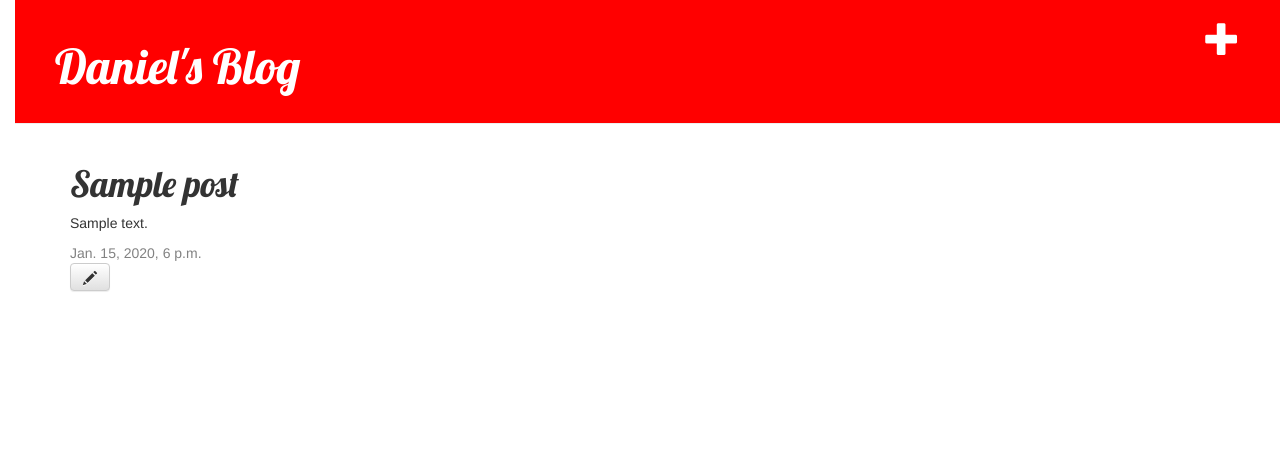
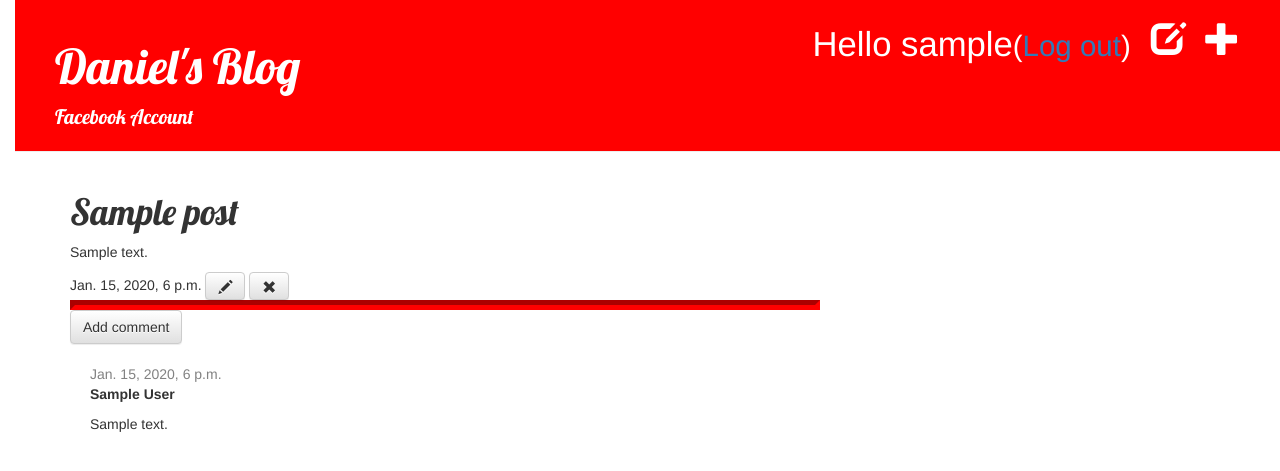
Before and after one commit to djmp09/my-first-blog, a Django app: page /post/1/ in a window 1280 px wide. Shown: the top 471 px of the page. Run offline with Django 3.2, Linux system fonts and the light colour scheme; a user stored in the database is signed in; tables that the repository leaves empty hold one stand-in row (values such as "Sample post"); some libraries are stand-ins or nearby versions.

Commit message:
Added different features

```diff
--- a/blog/admin.py
+++ b/blog/admin.py
@@ -1,4 +1,5 @@
 from django.contrib import admin
-from .models import Post
+from .models import Post, Comment
 
 admin.site.register(Post)
+admin.site.register(Comment)
--- a/blog/models.py
+++ b/blog/models.py
@@ -15,3 +15,20 @@ class Post(models.Model):
 
 	def __str__(self):
 		return self.title
+
+class Comment(models.Model):
+    post = models.ForeignKey('blog.Post', related_name='comments')
+    author = models.CharField(max_length=200)
+    text = models.TextField()
+    created_date = models.DateTimeField(default=timezone.now)
+    approved_comment = models.BooleanField(default=False)
+
+    def approve(self):
+        self.approved_comment = True
+        self.save()
+
+    def approved_comments(self):
+    	return self.comments.filter(approved_comment=True)
+
+    def __str__(self):
+        return self.text
--- a/blog/static/css/blog.css
+++ b/blog/static/css/blog.css
@@ -63,3 +63,6 @@ h1, h2, h3, h4 {
 .post h1 a, .post h1 a:visited {
     color: #000000;
 }
+.comment {
+    margin: 20px 0px 20px 20px;
+}
--- a/blog/templates/blog/base.html
+++ b/blog/templates/blog/base.html
@@ -11,8 +11,13 @@
         <div class="page-header">
         {% if user.is_authenticated %}
             <a href="{% url 'post_new' %}" class="top-menu"><span class="glyphicon glyphicon-plus"></span></a>
+            <a href="{% url 'post_draft_list' %}" class="top-menu"><span class="glyphicon glyphicon-edit"></span></a>
+            <p class="top-menu">Hello {{ user.username }}<small>(<a href="{% url 'django.contrib.auth.views.logout' %}">Log out</a>)</small></p>
+        {% else %}
+            <a href="{% url 'django.contrib.auth.views.login' %}" class="top-menu"><span class="glyphicon glyphicon-lock"></span></a>
         {% endif %}
         <h1><a href="/">Daniel's Blog</a></h1>
+        <a class = "fb" href="https://www.facebook.com/danieljames.punzalan">Facebook Account</a>
     </div>
     <div class="content container">
         <div class="row">
--- a/blog/templates/blog/post_detail.html
+++ b/blog/templates/blog/post_detail.html
@@ -5,12 +5,34 @@
         <h1>{{ post.title }}</h1>
         <p>{{ post.text|linebreaks }}</p>
         {% if post.published_date %}
-            <div class="date">
-                {{ post.published_date }}
-            </div>
+            {{ post.published_date }}
+        {% else %}
+            <a class="btn btn-default" href="{% url 'blog.views.post_publish' pk=post.pk %}">Publish</a>
         {% endif %}
         {% if user.is_authenticated %}
         	<a class="btn btn-default" href="{% url 'post_edit' pk=post.pk %}"><span class="glyphicon glyphicon-pencil"></span></a>
+            <a class="btn btn-default" href="{% url 'post_remove' pk=post.pk %}"><span class="glyphicon glyphicon-remove"></span></a>
         {% endif %}
     </div>
+
+<hr>
+<a class="btn btn-default" href="{% url 'add_comment_to_post' pk=post.pk %}">Add comment</a>
+{% for comment in post.comments.all %}
+    {% if user.is_authenticated or comment.approved_comment %}
+    <div class="comment">
+        <div class="date">
+            {{ comment.created_date }}
+            {% if not comment.approved_comment %}
+                <a class="btn btn-default" href="{% url 'comment_remove' pk=comment.pk %}"><span class="glyphicon glyphicon-remove"></span></a>
+                <a class="btn btn-default" href="{% url 'comment_approve' pk=comment.pk %}"><span class="glyphicon glyphicon-ok"></span></a>
+            {% endif %}
+        </div>
+        <strong>{{ comment.author }}</strong>
+        <p>{{ comment.text|linebreaks }}</p>
+    </div>
+    {% endif %}
+{% empty %}
+    <p>No comments here yet :(</p>
+{% endfor %}
+
 {% endblock %}
--- a/blog/templates/blog/post_list.html
+++ b/blog/templates/blog/post_list.html
@@ -1,10 +1,12 @@
 {% extends 'blog/base.html' %}
+
 {% block content %}
     {% for post in posts %}
         <div class = "post">
             <h1><a href="{% url 'post_detail' pk=post.pk %}">{{ post.title }}</a></h1>
             <p>{{ post.text|linebreaks }}</p>
             <div class="date"><p>published: {{ post.published_date }}</p></div>
+            <a href="{% url 'blog.views.post_detail' pk=post.pk %}">Comments: {{ post.approved_comments.count }}</a>
             <hr>
         </div>
     {% endfor %}
--- a/blog/urls.py
+++ b/blog/urls.py
@@ -6,4 +6,11 @@ urlpatterns = [
     url(r'^post/(?P<pk>\d+)/$', views.post_detail, name='post_detail'),
     url(r'^post/new/$', views.post_new, name='post_new'),
     url(r'^post/(?P<pk>\d+)/edit/$', views.post_edit, name='post_edit'),
+    url(r'^drafts/$', views.post_draft_list, name='post_draft_list'),
+    url(r'^post/(?P<pk>\d+)/publish/$', views.post_publish, name='post_publish'),
+    url(r'^post/(?P<pk>\d+)/remove/$', views.post_remove, name='post_remove'),
+    url(r'^post/(?P<pk>\d+)/comment/$', views.add_comment_to_post, name='add_comment_to_post'),
+    url(r'^comment/(?P<pk>\d+)/approve/$', views.comment_approve, name='comment_approve'),
+	url(r'^comment/(?P<pk>\d+)/remove/$', views.comment_remove, name='comment_remove'),
+
 ]
--- a/blog/views.py
+++ b/blog/views.py
@@ -1,8 +1,11 @@
 from django.shortcuts import render
 from django.utils import timezone
 from django.shortcuts import render, get_object_or_404
-from .models import Post
-from .forms import PostForm
+from .models import Post, Comment
+from .forms import PostForm, CommentForm
+from django.shortcuts import redirect
+from django.contrib.auth.decorators import login_required
+
 
 def post_list(request):
 	posts = Post.objects.filter(published_date__lte=timezone.now()).order_by('published_date')
@@ -12,19 +15,20 @@ def post_detail(request, pk):
 	post = get_object_or_404(Post, pk=pk)
 	return render(request, 'blog/post_detail.html', {'post': post})
 
+@login_required
 def post_new(request):
     if request.method == "POST":
         form = PostForm(request.POST)
         if form.is_valid():
             post = form.save(commit=False)
             post.author = request.user
-            post.published_date = timezone.now()
             post.save()
             return redirect('post_detail', pk=post.pk)
     else:
         form = PostForm()
     return render(request, 'blog/post_edit.html', {'form': form})
 
+@login_required
 def post_edit(request, pk):
     post = get_object_or_404(Post, pk=pk)
     if request.method == "POST":
@@ -38,3 +42,46 @@ def post_edit(request, pk):
     else:
         form = PostForm(instance=post)
     return render(request, 'blog/post_edit.html', {'form': form})
+
+@login_required
+def post_draft_list(request):
+    posts = Post.objects.filter(published_date__isnull=True).order_by('created_date')
+    return render(request, 'blog/post_draft_list.html', {'posts': posts})
+
+@login_required
+def post_publish(request, pk):
+    post = get_object_or_404(Post, pk=pk)
+    post.publish()
+    return redirect('blog.views.post_detail', pk=pk)
+
+@login_required
+def post_remove(request, pk):
+    post = get_object_or_404(Post, pk=pk)
+    post.delete()
+    return redirect('blog.views.post_list')
+
+def add_comment_to_post(request, pk):
+    post = get_object_or_404(Post, pk=pk)
+    if request.method == "POST":
+        form = CommentForm(request.POST)
+        if form.is_valid():
+            comment = form.save(commit=False)
+            comment.post = post
+            comment.save()
+            return redirect('blog.views.post_detail', pk=post.pk)
+    else:
+        form = CommentForm()
+    return render(request, 'blog/add_comment_to_post.html', {'form': form})
+
+@login_required
+def comment_approve(request, pk):
+    comment = get_object_or_404(Comment, pk=pk)
+    comment.approve()
+    return redirect('blog.views.post_detail', pk=comment.post.pk)
+
+@login_required
+def comment_remove(request, pk):
+    comment = get_object_or_404(Comment, pk=pk)
+    post_pk = comment.post.pk
+    comment.delete()
+    return redirect('blog.views.post_detail', pk=post_pk)
--- a/mysite/settings.py
+++ b/mysite/settings.py
@@ -121,3 +121,4 @@ USE_TZ = True
 
 STATIC_URL = '/static/'
 STATIC_ROOT = os.path.join(BASE_DIR, 'static')
+LOGIN_REDIRECT_URL = '/'
--- a/mysite/urls.py
+++ b/mysite/urls.py
@@ -14,10 +14,13 @@ Including another URLconf
     2. Import the include() function: from django.conf.urls import url, include
     3. Add a URL to urlpatterns:  url(r'^blog/', include(blog_urls))
 """
-from django.conf.urls import include, url
+from django.conf.urls import patterns, include, url
 from django.contrib import admin
+admin.autodiscover()
 
-urlpatterns = [
+urlpatterns = patterns('',
     url(r'^admin/', admin.site.urls),
+    url(r'^accounts/login/$', 'django.contrib.auth.views.login'),
+    url(r'^accounts/logout/$', 'django.contrib.auth.views.logout', {'next_page': '/'}),
     url(r'', include('blog.urls')),
-]
+)
```
Also changed, not shown: blog/forms.py (+7 -1 lines), blog/templates/blog/add_comment_to_post.html (added, +9 -0 lines), blog/templates/blog/post_draft_list.html (added, +11 -0 lines), blog/templates/registration/login.html (added, +26 -0 lines), blog/migrations/0002_comment.py (added).
